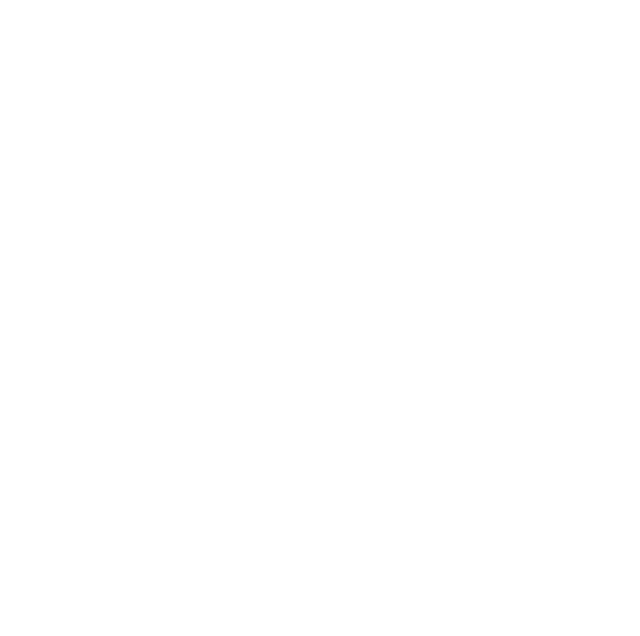
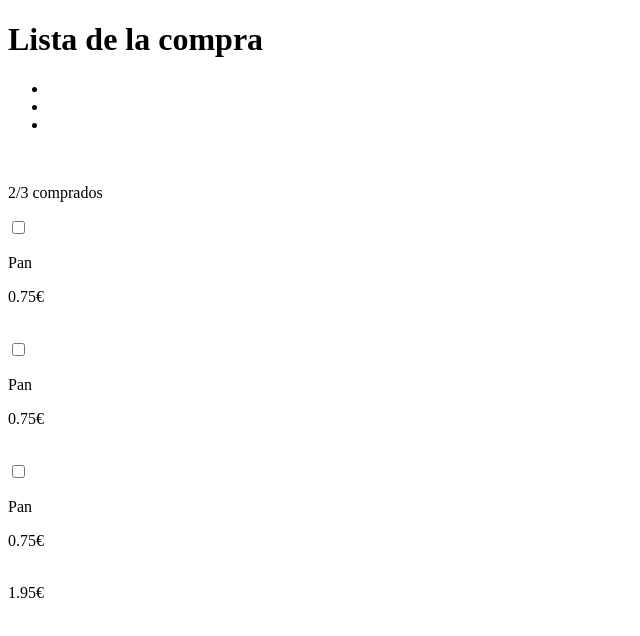
Before and after one commit to Bermeu/202201-W1CH4-josep-conejero, a plain HTML site: page index.html in a window 1280 px wide. Shown: the whole page, without its empty margins (0-640 px from the left). Drawn offline with Linux system fonts and the light colour scheme.

Commit message:
se añade estructura de etiquetas vacías en html y archivo styles.css

```diff
--- a/index.html
+++ b/index.html
@@ -1,10 +1,60 @@
 <!DOCTYPE html>
-<html lang="es-ES">
+<html lang="en">
   <head>
     <meta charset="UTF-8" />
     <meta name="viewport" content="width=device-width, initial-scale=1.0" />
     <title>TÍTULO DE LA PÁGINA</title>
     <link rel="shortcut icon" href="favicon.jpg" />
+    <link rel="stylesheet" href="styles.css" />
   </head>
-  <body></body>
+  <body>
+    <header>
+      <h1>Lista de la compra</h1>
+      <nav>
+        <ul>
+          <li></li>
+          <li></li>
+          <li></li>
+        </ul>
+      </nav>
+    </header>
+    <main>
+      <section>
+        <img src="" alt="" />
+        <p>2/3 comprados</p>
+      </section>
+      <article>
+        <div>
+          <input type="checkbox" />
+          <p>Pan</p>
+        </div>
+        <div>
+          <p>0.75€</p>
+          <img src="" alt="" />
+        </div>
+      </article>
+      <article>
+        <div>
+          <input type="checkbox" />
+          <p>Pan</p>
+        </div>
+        <div>
+          <p>0.75€</p>
+          <img src="" alt="" />
+        </div>
+      </article>
+      <article>
+        <div>
+          <input type="checkbox" />
+          <p>Pan</p>
+        </div>
+        <div>
+          <p>0.75€</p>
+          <img src="" alt="" />
+        </div>
+      </article>
+      <div></div>
+      <article>1.95€</article>
+    </main>
+  </body>
 </html>
```
Also changed, not shown: styles.css (added).
